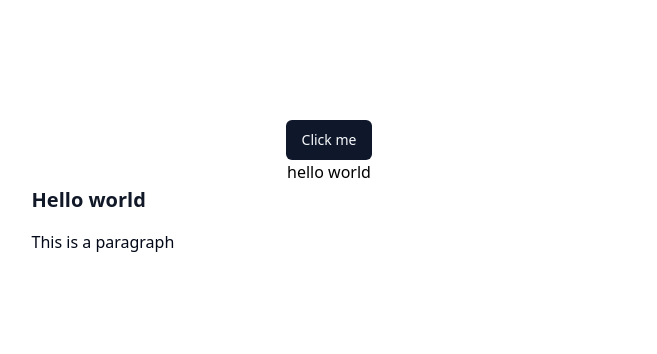
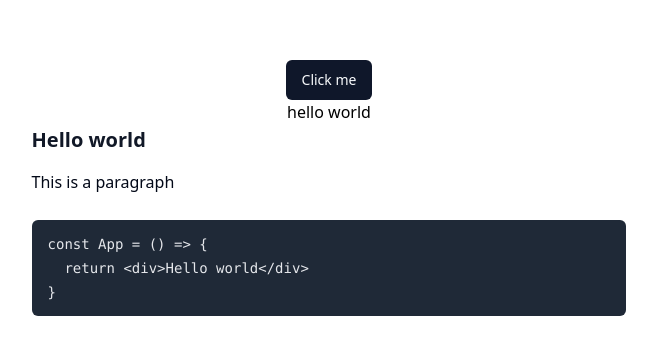
Before and after one commit to gongzhaoman/chat-web-app, a React (Vite) app: page / in a window 1280 px wide. Shown: the part 212-566 px from the top of the page, without its empty margins (311-968 px from the left). Built offline with nearby package versions, Linux system fonts and the light colour scheme.

Commit message:
feat: add code markdown for test

```diff
--- a/src/App.tsx
+++ b/src/App.tsx
@@ -5,6 +5,12 @@ function App() {
   const markdownText = `
   ### Hello world
   This is a paragraph
+
+  \`\`\`tsx
+  const App = () => {
+    return <div>Hello world</div>
+  }
+  \`\`\`
   `
 
   return (
```
